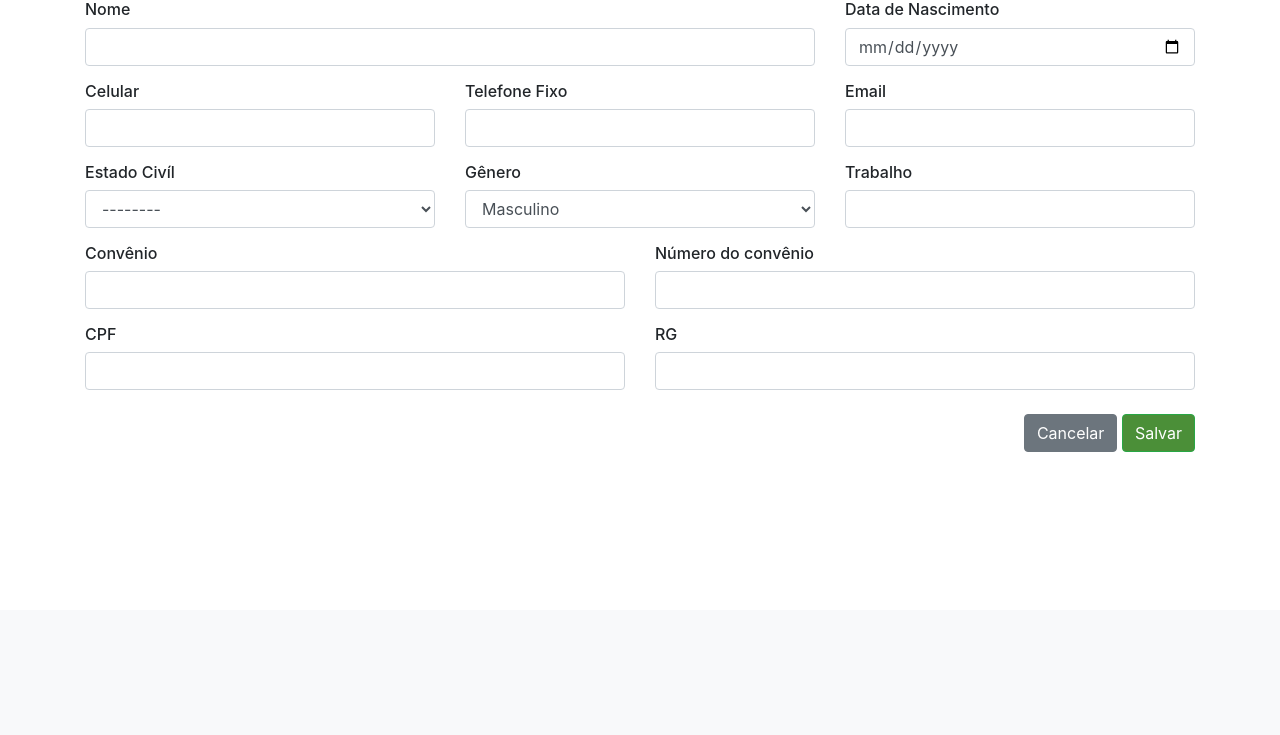
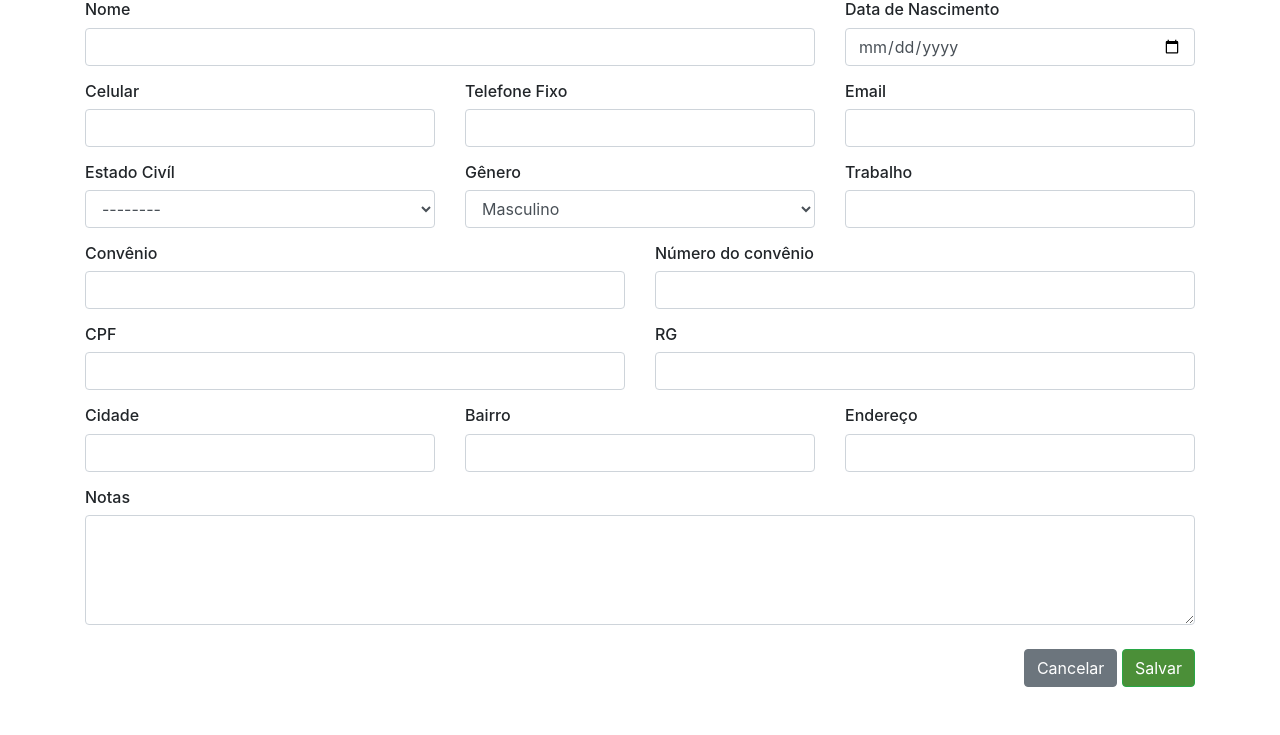
Before and after one commit to pereiraneto/EndoClinica, a Django app: page /pacientes/novo in a window 1280 px wide. Shown: the part 190-925 px from the top of the page. Before the commit the page ends 642 px from the top, so only its background shows below. Run offline with Django 3.2, Linux system fonts and the light colour scheme; the visitor is signed in with stand-in values (Sample User, id 1); some libraries are stand-ins or nearby versions.

Commit message:
missing fields on patient

```diff
--- a/schedule/models.py
+++ b/schedule/models.py
@@ -44,6 +44,7 @@ class Patient(models.Model):
     POSSIBLE_GENDER = ((gender, gender) for gender in GENDERS)
     gender = models.CharField(choices=POSSIBLE_GENDER, max_length=10)
     allergies = models.CharField(max_length=150, blank=True)
+    notes = models.TextField(blank=True)
 
     cell_phone = models.CharField(max_length=25, blank=True)
     phone = models.CharField(max_length=25, blank=True)
--- a/static/JS/create-patient.js
+++ b/static/JS/create-patient.js
@@ -45,7 +45,11 @@ const handleSavePatient = () => {
         insurance: document.getElementById("patient-insurance").value,
         insurance_number: document.getElementById("patient-insurancenumber").value,
         cpf: document.getElementById("patient-cpf").value,
-        rg: document.getElementById("patient-rg").value
+        rg: document.getElementById("patient-rg").value,
+        address: document.getElementById("patient-address").value,
+        neighborhood: document.getElementById("patient-neighborhood").value,
+        city: document.getElementById("patient-city").value,
+        notes: document.getElementById("patient-notes").value
     };
 
     console.log(requestBody);
--- a/templates/patient/create-patient.html
+++ b/templates/patient/create-patient.html
@@ -79,6 +79,26 @@
                             <input id="patient-rg" class="form-control" type="text">
                         </div>
                     </div>
+                    <div class="row mt-3">
+                        <div class="col-md-4">
+                            <h6>Cidade</h6>
+                            <input id="patient-city" type="text" class="form-control">
+                        </div>
+                        <div class="col-md-4">
+                            <h6>Bairro</h6>
+                            <input id="patient-neighborhood" type="text" class="form-control">
+                        </div>
+                        <div class="col-md-4">
+                            <h6>Endereço</h6>
+                            <input id="patient-address" type="text" class="form-control">
+                        </div>
+                    </div>
+                    <div class="row mt-3">
+                        <div class="col">
+                            <h6>Notas</h6>
+                            <textarea id="patient-notes" class="form-control" rows="4"></textarea>
+                        </div>
+                    </div>
                     <div class="mt-4 mb-5 float-right">
                         <button type="button" class="btn btn-secondary" onclick="window.history.back()">Cancelar</button>
                         <button type="button" class="btn btn-success bg-green" id="savePatient" onclick="handleSavePatient()">Salvar</button>
```
Also changed, not shown: schedule/migrations/0011_patient_notes.py (added).
